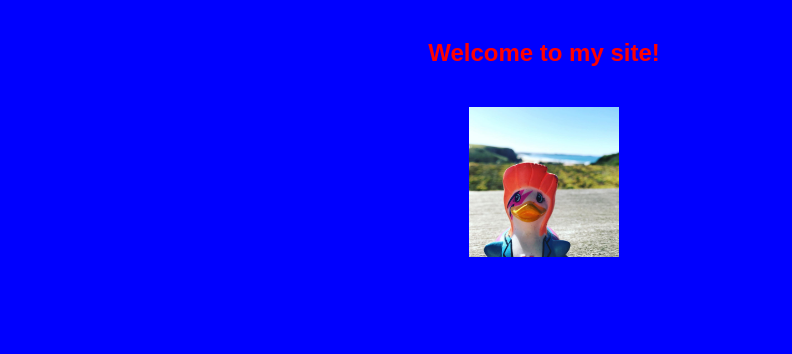
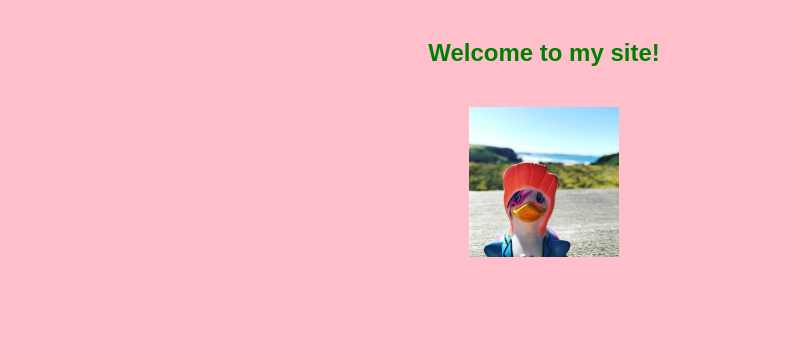
Before and after one commit to jess486486/beginners-week-one-master, a plain HTML site: page index.html in a window 1280 px wide. Shown: the part 160-514 px from the top of the page, without its empty margins (104-896 px from the left). Drawn offline with Linux system fonts and the light colour scheme.

Commit message:
Revert "Update style.css"
This reverts commit 06fcae644815e2d59e345c7c8eddee3fb8a7116a.

```diff
--- a/CSS/style.css
+++ b/CSS/style.css
@@ -1,7 +1,7 @@
 body {
-  color: red;
+  color: green;
   font-family: arial;
-  background-color: blue;
+  background-color: pink;
 }
 div {
    min-height: center;
```
